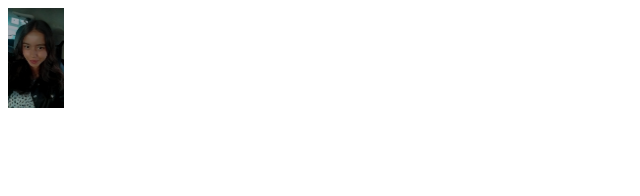
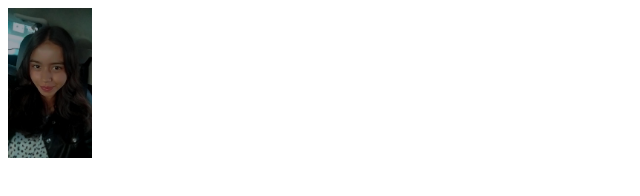
Before and after one commit to Kimsy28/KJDPO4D24, a plain HTML site: page index.html in a window 1280 px wide. Shown: the whole page, without its empty margins (0-640 px from the left). Drawn offline with Linux system fonts and the light colour scheme.

Commit message:
Agregue cambios

```diff
--- a/index.html
+++ b/index.html
@@ -1,3 +1,3 @@
 <html>
 <body>
-<img src="Yali.jpeg" with="50" height="100">
+<img src="Yali.jpeg" with="150" height="150">
```
Also changed, not shown: cv.html (+2 -2 lines).
